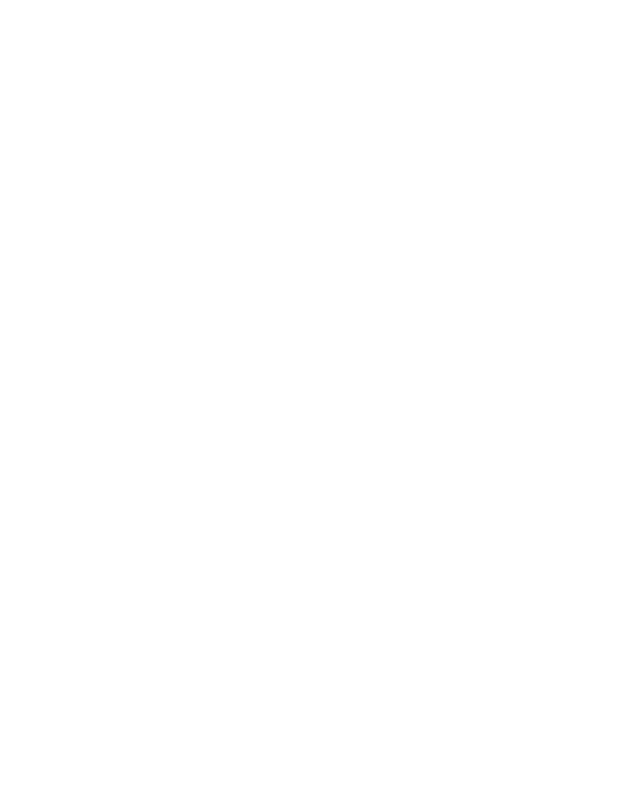
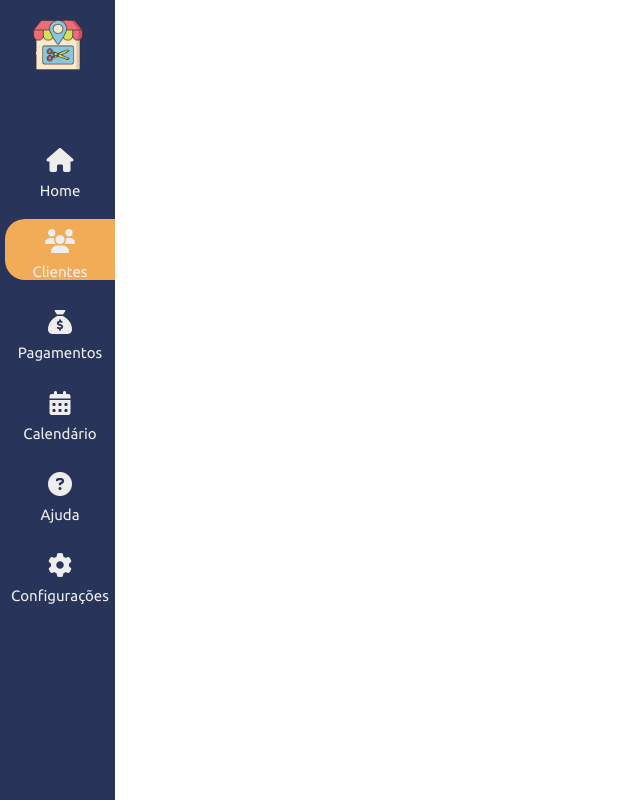
Before and after one commit to luvsscorpius/BeautyHair, a website: page index.html in a window 1280 px wide. Shown: the whole page, without its empty margins (0-640 px from the left). Drawn offline with Linux system fonts and the light colour scheme.

Commit message:
feat(added menu): added menu vertical
Created a menu vertical and create the css

```diff
--- /dev/null
+++ b/css/style.css
@@ -0,0 +1,112 @@
+@import url('https://fonts.googleapis.com/css2?family=Ubuntu:ital,wght@0,300;0,400;0,500;0,700;1,300;1,400;1,500;1,700&display=swap');
+
+* {
+    margin: 0;
+    padding: 0;
+    box-sizing: border-box;
+    font-family: 'Ubuntu', sans-serif;
+}
+
+:root {
+    --menu: #283459;
+    --header: #333333;
+}
+
+body {
+    min-height: 100vh;
+    display: flex;
+}
+
+/* Menu lateral */
+
+.navigation {
+    position: relative;
+    height: 100vh;
+    background-color: var(--menu);
+    width: 115px;
+    overflow-x: hidden;
+    transition: 0.5;
+}
+
+.navigation img {
+    width: 50px;
+}
+
+.navigation .logo {
+    display: flex;
+    justify-content: center;
+    align-items: center;
+    margin-top: 20px;
+}
+
+.navigation ul {
+    position: relative;
+    top: 0;
+    left: 0;
+    width: 100%;
+    padding-left: 5px;
+    padding-top: 48px;
+}
+
+.navigation ul li {
+    position: relative;
+    list-style: none;
+    width: 100%;
+    border-top-left-radius: 20px;
+    border-bottom-left-radius: 20px;
+    margin-top: 20px;
+}
+
+.navigation ul li a {
+    position: relative;
+    display: flex;
+    flex-direction: column;
+    align-items: center;
+    justify-content: center;
+    width: 100%;
+    text-decoration: none;
+    color: #eee;
+}
+
+.navigation ul li a .title {
+    font-size: 15px;
+    position: relative;
+    display: block;
+    white-space: nowrap;
+}
+
+.navigation ul li a .icon {
+    position: relative;
+    display: flex;
+    justify-content: center;
+    align-items: center;
+    font-size: 1.5rem;
+    margin: 10px;
+    text-align: center;
+}
+
+.navigation ul li.active {
+    background-color: #F2AC57;
+}
+
+.navigation ul li.active a::before {
+    content: '';
+    position: absolute;
+    bottom: -30px;
+    right: 0;
+    width: 30px;
+    height: 30px;
+    border-radius: 50%;
+}
+
+.navigation ul li.active a::after {
+    content: '';
+    position: absolute;
+    bottom: -30px;
+    right: 0;
+    width: 30px;
+    height: 30px;
+    background-color: var(--bg--dark--color);
+    border-radius: 50%;
+    box-shadow: 15px -15px 0 var(--red);
+}
--- a/index.html
+++ b/index.html
@@ -1,11 +1,66 @@
 <!DOCTYPE html>
-<html lang="en">
+<html lang="pt-br">
+
 <head>
     <meta charset="UTF-8">
     <meta name="viewport" content="width=device-width, initial-scale=1.0">
-    <title>Document</title>
+    <title>BeautyHair</title>
+    <link rel="shortcut icon" href="img/salao-de-beleza-logo.png" type="image/x-icon">
+    <link rel="stylesheet" href="css/style.css">
 </head>
+
 <body>
+    <!-- Menu lateral -->
+    <div class="navigation" id="navigation">
+        <div class="logo">
+            <img src="img/salao-de-beleza-logo.png" alt="logo">
+        </div>
+        <ul>
+            <li class="list">
+                <a href="#">
+                    <span class="icon"><i class="fa-solid fa-house"></i></span>
+                    <span class="title">Home</span>
+                </a>
+            </li>
 
+            <li class="list active">
+                <a href="#">
+                    <span class="icon"><i class="fa-solid fa-users"></i></span>
+                    <span class="title">Clientes</span>
+                </a>
+            </li>
+
+            <li class="list">
+                <a href="#">
+                    <span class="icon"><i class="fa-solid fa-sack-dollar"></i></span>
+                    <span class="title">Pagamentos</span>
+                </a>
+            </li>
+
+            <li class="list">
+                <a href="#">
+                    <span class="icon"><i class="fa-solid fa-calendar-days"></i></span>
+                    <span class="title">Calendário</span>
+                </a>
+            </li>
+
+            <li class="list">
+                <a href="#">
+                    <span class="icon"><i class="fa-solid fa-circle-question"></i></span>
+                    <span class="title">Ajuda</span>
+                </a>
+            </li>
+
+            <li class="list">
+                <a href="#">
+                    <span class="icon"><i class="fa-solid fa-gear"></i></span>
+                    <span class="title">Configurações</span>
+                </a>
+            </li>
+        </ul>
+    </div>
+
+    <script src="https://kit.fontawesome.com/8e9cc19741.js" crossorigin="anonymous"></script>
 </body>
+
 </html>
```
Also changed, not shown: img/arrow-down-solid.svg (deleted), img/arrow-left-solid.svg (deleted), img/bars-solid.svg (deleted), img/bell-solid.svg (deleted), img/calendar-days-solid.svg (deleted), img/circle-question-solid.svg (deleted), img/gear-solid.svg (deleted), img/house-solid.svg (deleted), img/magnifying-glass-solid.svg (deleted), img/sack-dollar-solid.svg (deleted), img/shop-solid.svg (deleted), img/user-solid.svg (deleted), img/users-solid.svg (deleted).
